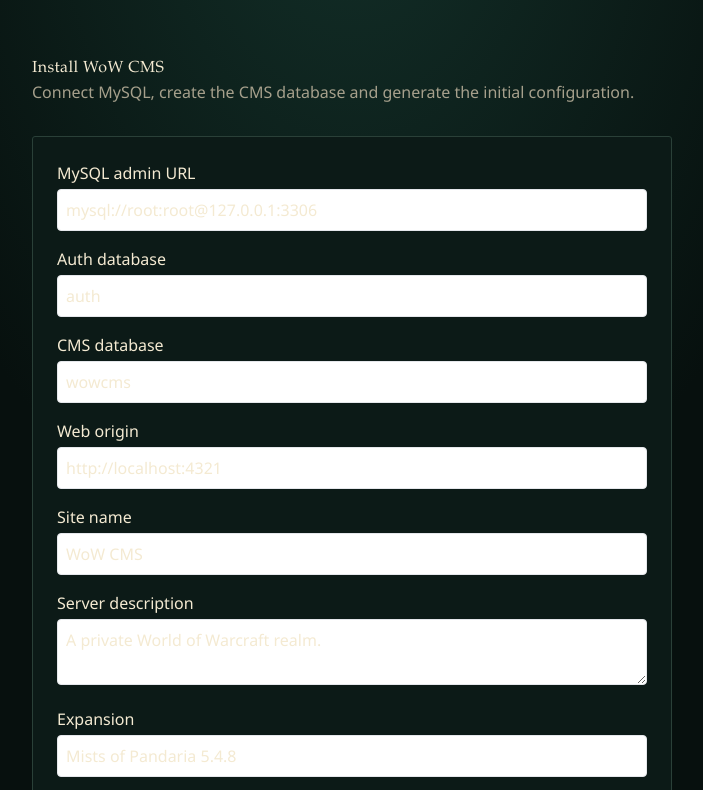
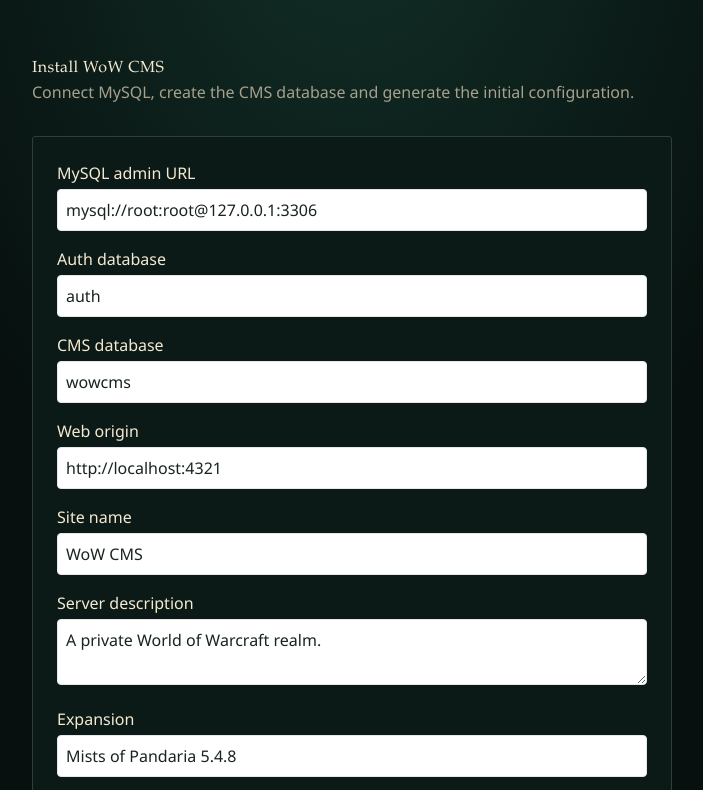
Before and after one commit to HKevinH/wow-cms, an Astro site in the folder apps/web/: page /install in a window 1280 px wide. Shown: the top 790 px of the page, without its empty margins (288-991 px from the left). Built offline with nearby package versions, Linux system fonts and the light colour scheme; Astro itself is replaced by a stand-in of ours; no server answers.

Commit message:
fix: improve installer form contrast

```diff
--- a/apps/web/src/themes/base.css
+++ b/apps/web/src/themes/base.css
@@ -34,6 +34,30 @@
   h2,
   h3 {
     @apply font-display tracking-wide;
+  }
+
+  /* Form controls sit on a light editing surface even when the site theme is
+     dark. Explicit colours are required because Tailwind preflight inherits
+     the cream page text, which makes values nearly invisible on white inputs. */
+  input,
+  textarea,
+  select {
+    color: #17241f;
+    background-color: #fff;
+    caret-color: #17241f;
+  }
+
+  input::placeholder,
+  textarea::placeholder {
+    color: #7a756b;
+    opacity: 1;
+  }
+
+  input:focus,
+  textarea:focus,
+  select:focus {
+    outline: 2px solid var(--color-accent);
+    outline-offset: 1px;
   }
 
   /* Anchors inside prose keep the accent; chrome sets its own colours per link
```
